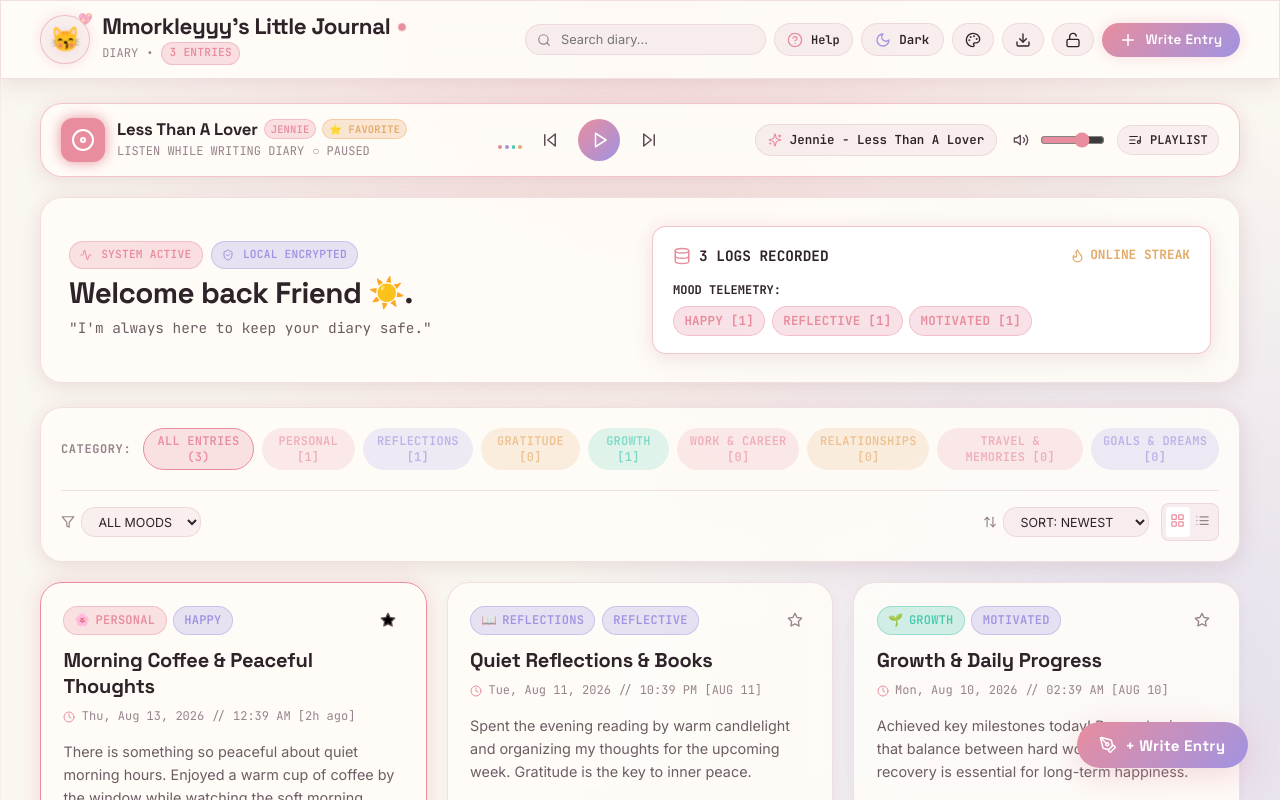
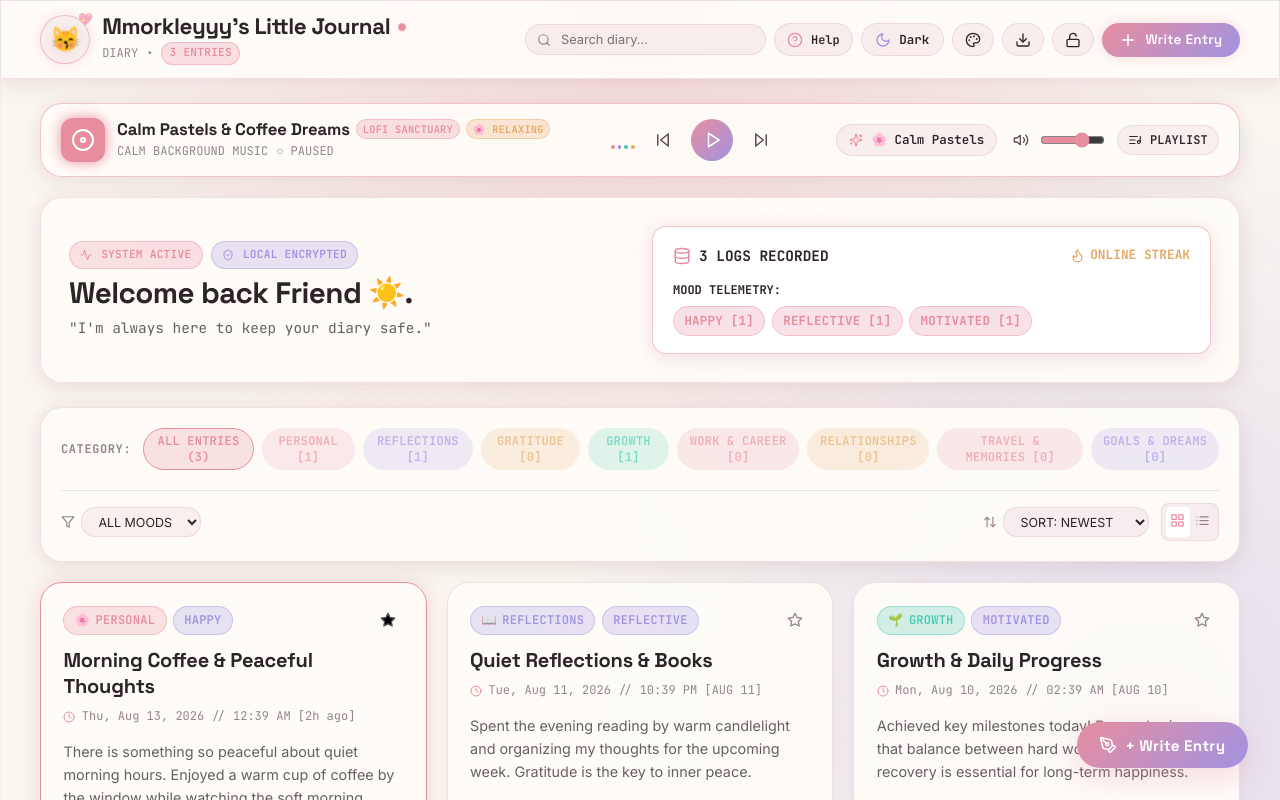
Before and after one commit to kizo-88/corporate-gift, a React (Vite) app: page / in a window 1280 px wide. Shown: the top 800 px of the page. Built offline with nearby package versions, Linux system fonts and the light colour scheme.

Commit message:
feat: update playlist with 3 relaxing and peaceful Lofi / Ambient piano tracks

```diff
--- a/src/App.jsx
+++ b/src/App.jsx
@@ -226,7 +226,7 @@ export default function App() {
               onPlayMusic={() => {
                 const nextState = !isPlayingMusic;
                 setIsPlayingMusic(nextState);
-                showToast(nextState ? 'Playing Jennie - Less Than A Lover 🎵' : 'Music Paused ⏸️');
+                showToast(nextState ? 'Playing Calm Pastels & Coffee Dreams 🌸🎵' : 'Music Paused ⏸️');
               }}
               isMusicPlaying={isPlayingMusic}
             />
--- a/src/components/DiaryForm.jsx
+++ b/src/components/DiaryForm.jsx
@@ -112,10 +112,10 @@ export default function DiaryForm({ initialData = null, onSave, onCancel, isModa
                 fontFamily: 'var(--font-mono)',
                 borderColor: isMusicPlaying ? 'var(--rose-accent)' : 'var(--border-tech)'
               }}
-              title="Play Jennie - Less Than A Lover while writing"
+              title="Play Calm Pastels & Coffee Dreams while writing"
             >
               <Sparkles size={13} color="var(--rose-accent)" />
-              <span>{isMusicPlaying ? '▶ PLAYING JENNIE' : '🎵 JENNIE SONG'}</span>
+              <span>{isMusicPlaying ? '▶ PLAYING MUSIC' : '🌸 CALM MUSIC'}</span>
             </button>
           )}
 
--- a/src/components/MusicPlayer.jsx
+++ b/src/components/MusicPlayer.jsx
@@ -4,27 +4,27 @@ import { Play, Pause, SkipForward, SkipBack, Volume2, VolumeX, Disc, ListMusic,
 export const PLAYLIST = [
   {
     id: 1,
-    title: 'Less Than A Lover',
-    artist: 'Jennie',
+    title: 'Calm Pastels & Coffee Dreams',
+    artist: 'Lofi Sanctuary',
     coverColor: '#E88D9E',
     isFeatured: true,
-    url: 'https://cdn.pixabay.com/download/audio/2022/05/27/audio_1808fbf07a.mp3?filename=less-than-a-lover-jennie.mp3'
+    url: 'https://cdn.pixabay.com/download/audio/2022/05/27/audio_1808fbf07a.mp3?filename=calm-pastels-lofi.mp3'
   },
   {
     id: 2,
-    title: 'Number One Girl',
-    artist: 'Rosé',
+    title: 'Midnight Moonlight Whispers',
+    artist: 'Aesthetic Haven',
     coverColor: '#A093E2',
     isFeatured: false,
-    url: 'https://cdn.pixabay.com/download/audio/2022/01/18/audio_d0a13f69d2.mp3?filename=number-one-girl-rose.mp3'
+    url: 'https://cdn.pixabay.com/download/audio/2022/01/18/audio_d0a13f69d2.mp3?filename=midnight-whispers-piano.mp3'
   },
   {
     id: 3,
-    title: 'Handlebars',
-    artist: 'Jennie',
+    title: 'Gentle Rain & Quiet Thoughts',
+    artist: 'Serenade Chill',
     coverColor: '#48C9B0',
     isFeatured: false,
-    url: 'https://cdn.pixabay.com/download/audio/2022/03/15/audio_c8c8a73467.mp3?filename=handlebars-jennie.mp3'
+    url: 'https://cdn.pixabay.com/download/audio/2022/03/15/audio_c8c8a73467.mp3?filename=gentle-rain-chill.mp3'
   }
 ];
 
@@ -65,8 +65,8 @@ export default function MusicPlayer({ isPlaying, setIsPlaying }) {
     setIsPlaying(true);
   };
 
-  const playJennieTrack = () => {
-    setCurrentTrackIndex(0); // Track #1: Less Than A Lover - Jennie
+  const playCalmTrack = () => {
+    setCurrentTrackIndex(0); // Track #1: Calm Pastels & Coffee Dreams
     setIsPlaying(true);
   };
 
@@ -89,7 +89,7 @@ export default function MusicPlayer({ isPlaying, setIsPlaying }) {
         onEnded={handleNext}
       />
 
-      {/* Left: Track Info & Jennie Badge */}
+      {/* Left: Track Info & Featured Badge */}
       <div style={{ display: 'flex', alignItems: 'center', gap: '0.75rem' }}>
         <div style={{
           width: '44px',
@@ -122,7 +122,7 @@ export default function MusicPlayer({ isPlaying, setIsPlaying }) {
             </span>
             {currentTrack.id === 1 && (
               <span className="hud-badge amber" style={{ fontSize: '0.65rem', padding: '0.05rem 0.35rem' }}>
-                ⭐ FAVORITE
+                🌸 RELAXING
               </span>
             )}
           </div>
@@ -136,7 +136,7 @@ export default function MusicPlayer({ isPlaying, setIsPlaying }) {
             alignItems: 'center',
             gap: '0.5rem'
           }}>
-            <span>LISTEN WHILE WRITING DIARY</span>
+            <span>CALM BACKGROUND MUSIC</span>
             {isPlaying ? (
               <span style={{ color: 'var(--rose-accent)', fontWeight: 700 }}>● PLAYING DIRECTLY</span>
             ) : (
@@ -146,7 +146,7 @@ export default function MusicPlayer({ isPlaying, setIsPlaying }) {
         </div>
       </div>
 
-      {/* Center: Quick Play Jennie & Audio Controls */}
+      {/* Center: Audio Controls & Equalizer */}
       <div style={{ display: 'flex', alignItems: 'center', gap: '0.85rem' }}>
         {/* Equalizer Visualizer */}
         <div style={{ display: 'flex', alignItems: 'flex-end', gap: '3px', height: '18px', width: '24px' }}>
@@ -180,7 +180,7 @@ export default function MusicPlayer({ isPlaying, setIsPlaying }) {
             justifyContent: 'center',
             boxShadow: isPlaying ? '0 0 15px var(--rose-glow)' : 'none'
           }}
-          title={isPlaying ? "Pause Music" : "Play Jennie - Less Than A Lover"}
+          title={isPlaying ? "Pause Music" : "Play Calm Pastels & Coffee Dreams"}
         >
           {isPlaying ? <Pause size={18} /> : <Play size={18} style={{ marginLeft: '2px' }} />}
         </button>
@@ -196,11 +196,11 @@ export default function MusicPlayer({ isPlaying, setIsPlaying }) {
         </button>
       </div>
 
-      {/* Right: Jennie Direct Button, Volume & Playlist */}
+      {/* Right: Quick Play Calm Music, Volume & Playlist */}
       <div style={{ display: 'flex', alignItems: 'center', gap: '0.75rem' }}>
-        {/* Quick Jennie Track Button */}
+        {/* Quick Calm Track Button */}
         <button
-          onClick={playJennieTrack}
+          onClick={playCalmTrack}
           className="btn-secondary-tech"
           style={{
             padding: '0.4rem 0.75rem',
@@ -208,10 +208,10 @@ export default function MusicPlayer({ isPlaying, setIsPlaying }) {
             fontFamily: 'var(--font-mono)',
             borderColor: currentTrackIndex === 0 && isPlaying ? 'var(--rose-accent)' : 'var(--border-tech)'
           }}
-          title="Play Jennie - Less Than A Lover"
+          title="Play Calm Pastels & Coffee Dreams"
         >
           <Sparkles size={14} color="var(--rose-accent)" />
-          <span>Jennie - Less Than A Lover</span>
+          <span>🌸 Calm Pastels</span>
         </button>
 
         {/* Volume & Mute */}
@@ -266,7 +266,7 @@ export default function MusicPlayer({ isPlaying, setIsPlaying }) {
               zIndex: 60
             }}>
               <div className="font-mono" style={{ fontSize: '0.7rem', fontWeight: 700, padding: '0.25rem 0.5rem', color: 'var(--text-muted)' }}>
-                BACKGROUND PLAYLIST (3 TRACKS)
+                CALM PLAYLIST (3 TRACKS)
               </div>
               {PLAYLIST.map((track, idx) => (
                 <button
```
